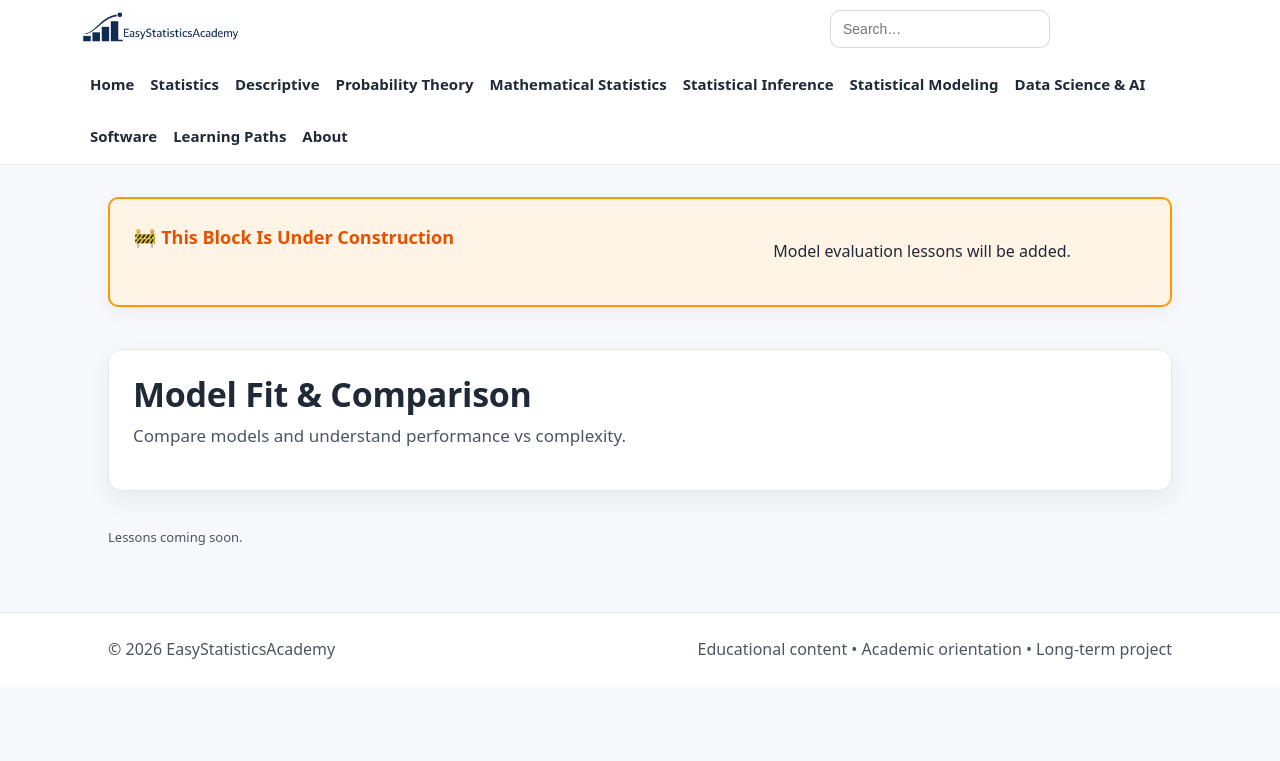
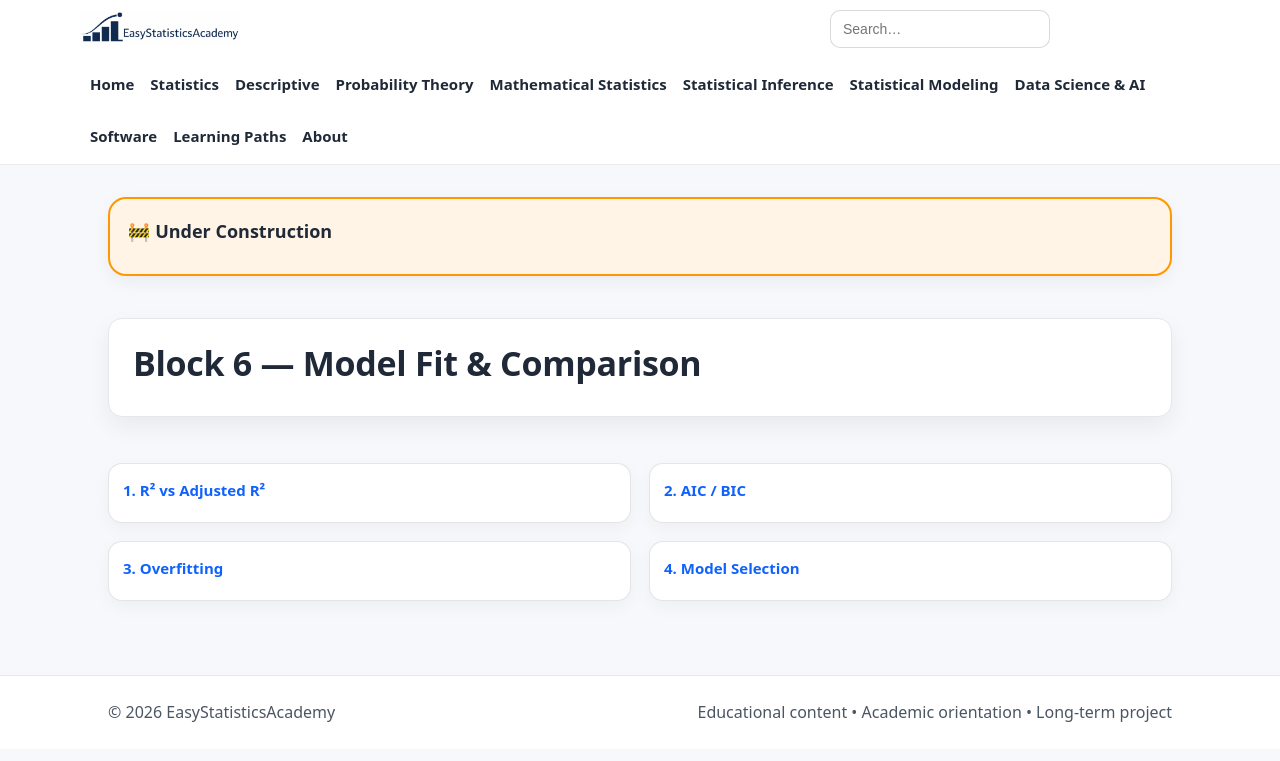
Before and after one commit to ammar-homaida-statistics/easystatisticsacademy, a Jekyll site: the page built from modeling/model-fit-comparison/index.md, in a window 1280 px wide. Shown: the top 761 px of the page. Built offline with Jekyll 4.4.1, drawn with Linux system fonts in a browser that asks for light colours.

Commit message:
Create lesson structure

```diff
--- a/modeling/model-fit-comparison/index.md
+++ b/modeling/model-fit-comparison/index.md
@@ -1,53 +1,59 @@
 ---
 layout: default
-title: Model Fit & Comparison
+title: Block 6 — Model Fit & Comparison
 permalink: /modeling/model-fit-comparison/
 sidebar: false
 ---
 
 <section class="section section-slim">
-  <div class="callout" style="background:#fff4e5; border:2px solid #ff9800; padding:1.5rem; border-radius:10px;">
-    <h2 style="color:#e65100;">🚧 This Block Is Under Construction</h2>
-    <p>Model evaluation lessons will be added.</p>
+  <div class="callout" style="background:#fff4e5; border:2px solid #ff9800;">
+    <h2>🚧 Under Construction</h2>
   </div>
 </section>
 
+<script>
+(function () {
+  localStorage.setItem("esa_continue_modeling_last_block_v0", JSON.stringify({
+    url: "/modeling/model-fit-comparison/",
+    label: "Block 6 — Model Fit & Comparison"
+  }));
+})();
+</script>
+
 <section class="hero hero-section">
   <div class="hero-card">
-    <h1>Model Fit & Comparison</h1>
-    <p class="lead">
-      Compare models and understand performance vs complexity.
-    </p>
+    <h1>Block 6 — Model Fit & Comparison</h1>
   </div>
 </section>
 
-<div id="continue-reading-fit" style="display:none;">
+<section id="continue-reading-fit" style="display:none;">
   <div class="callout">
     <h2>Continue reading</h2>
     <p id="continue-reading-fit-label"></p>
     <a class="btn" id="continue-reading-fit-btn">Continue</a>
   </div>
-</div>
+</section>
 
 <section class="section">
-  <p class="muted-mini">Lessons coming soon.</p>
+  <div class="grid grid-2">
+
+    <div class="card lesson-card"><h3><a href="/modeling/model-fit-comparison/r-squared/">1. R² vs Adjusted R²</a></h3></div>
+    <div class="card lesson-card"><h3><a href="/modeling/model-fit-comparison/aic-bic/">2. AIC / BIC</a></h3></div>
+    <div class="card lesson-card"><h3><a href="/modeling/model-fit-comparison/overfitting/">3. Overfitting</a></h3></div>
+    <div class="card lesson-card"><h3><a href="/modeling/model-fit-comparison/model-selection/">4. Model Selection</a></h3></div>
+
+  </div>
 </section>
 
 <script>
 (function () {
-  var KEY = "esa_continue_modeling_fit_last_lesson_v0";
-  var raw = localStorage.getItem(KEY);
+  var raw = localStorage.getItem("esa_continue_modeling_fit_lesson_v0");
   if (!raw) return;
+  var data = JSON.parse(raw);
 
-  try {
-    var data = JSON.parse(raw);
-    if (!data || !data.url) return;
-
-    document.getElementById("continue-reading-fit-label").innerHTML =
-      'You last visited: <strong>' + (data.label || "lesson") + '</strong>';
-
-    document.getElementById("continue-reading-fit-btn").href = data.url;
-    document.getElementById("continue-reading-fit").style.display = "block";
-  } catch (e) {}
+  document.getElementById("continue-reading-fit-label").innerHTML =
+    'You last visited: <strong>' + data.label + '</strong>';
+  document.getElementById("continue-reading-fit-btn").href = data.url;
+  document.getElementById("continue-reading-fit").style.display = "block";
 })();
 </script>
```
